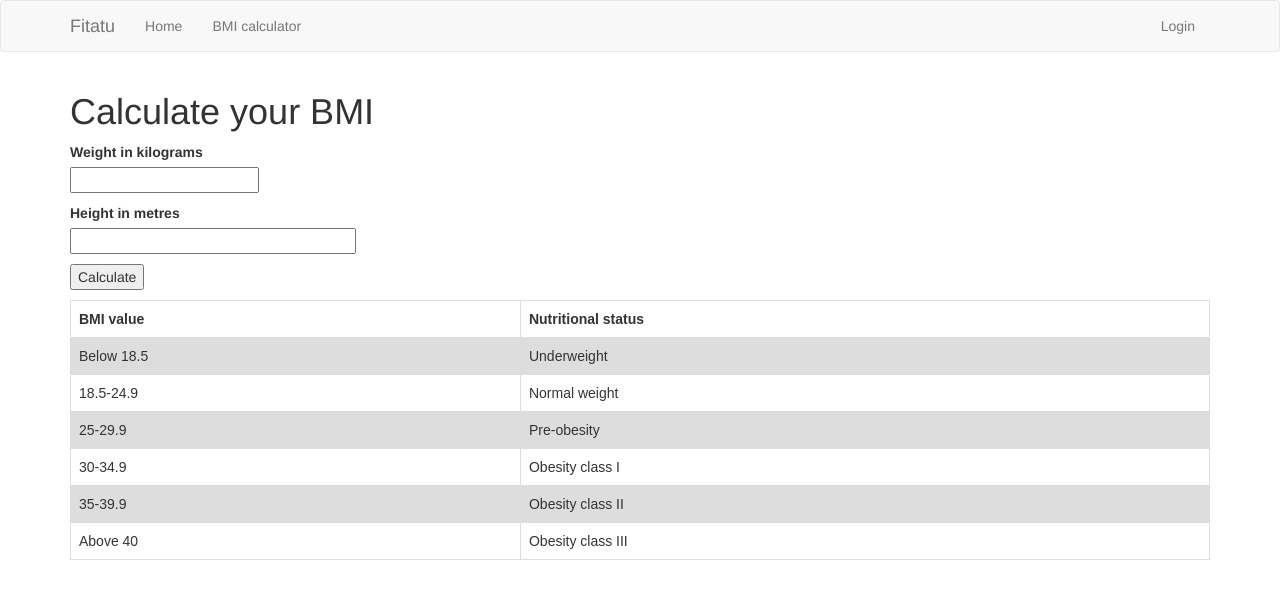
After one commit to domittaa/fitatu, a Flask app: page /bmi in a window 1280 px wide. The commit adds this page. Shown: the top 599 px of the page. Run offline with Flask 2, Linux system fonts and the light colour scheme; some libraries are stand-ins or nearby versions.

Commit message:
bmi calculator

```diff
--- a/app/forms.py
+++ b/app/forms.py
@@ -1,5 +1,5 @@
 from flask_wtf import FlaskForm
-from wtforms import StringField, PasswordField, BooleanField, SubmitField, IntegerField, SelectField, FileField
+from wtforms import StringField, PasswordField, BooleanField, SubmitField, IntegerField, SelectField, FileField, FloatField
 from wtforms.validators import DataRequired, Length, EqualTo, Email, ValidationError, Optional
 from app.models import User
 
@@ -51,3 +51,9 @@ class EditProfileForm(FlaskForm):
             user = User.query.filter_by(username=self.username.data).first()
             if user is not None:
                 raise ValidationError('Please use a different username.')
+
+
+class BMIForm(FlaskForm):
+    weight = IntegerField('Weight in kilograms', validators=[DataRequired()])
+    height = FloatField('Height in metres', validators=[DataRequired()])
+    submit = SubmitField('Calculate')
--- a/app/routes.py
+++ b/app/routes.py
@@ -1,6 +1,6 @@
 from app import app, db
 from flask import render_template, flash, redirect, url_for, request
-from app.forms import LoginForm, RegisterForm, EditProfileForm
+from app.forms import LoginForm, RegisterForm, EditProfileForm, BMIForm
 from flask_login import current_user, login_user, logout_user, login_required
 from app.models import User
 import os
@@ -95,3 +95,14 @@ def edit_profile():
         form.pal.data = current_user.pal
 
     return render_template('edit_profile.html', form=form)
+
+
+@app.route('/bmi', methods=['GET', 'POST'])
+def bmi():
+    form = BMIForm()
+    if form.validate_on_submit():
+        weight = form.weight.data
+        height = form.height.data
+        bmi = round(weight/height**2,1)
+        flash(f"Your BMI is {bmi}. Check the table below for more informations.")
+    return render_template('bmi.html', form=form)
--- a/app/templates/base.html
+++ b/app/templates/base.html
@@ -28,6 +28,7 @@
             <div class="collapse navbar-collapse" id="bs-example-navbar-collapse-1">
                 <ul class="nav navbar-nav">
                     <li><a href="{{ url_for('index') }}">Home</a></li>
+                    <li><a href="{{ url_for('bmi') }}">BMI calculator</a></li>
                 </ul>
                 <ul class="nav navbar-nav navbar-right">
                     {% if current_user.is_anonymous %}
--- /dev/null
+++ b/app/templates/bmi.html
@@ -0,0 +1,55 @@
+{% extends 'base.html' %}
+
+
+{% block app_content %}
+    <h1>Calculate your BMI</h1>
+    <form action="" method="post" novalidate>
+        {{ form.hidden_tag() }}
+        <p>
+            {{ form.weight.label }}<br>
+            {{ form.weight(size=32) }}
+            {% for error in form.weight.errors %}
+            <span style="color: red;">[{{ error }}]</span>
+            {% endfor %}
+        </p>
+        <p>
+            {{ form.height.label }}<br>
+            {{ form.height(size=32) }}
+            {% for error in form.height.errors %}
+            <span style="color: red;">[{{ error }}]</span>
+            {% endfor %}
+        </p>
+        <p>{{ form.submit() }}</p>
+    </form>
+
+    <table>
+  <tr>
+    <th>BMI value</th>
+    <th>Nutritional status</th>
+  </tr>
+  <tr>
+    <td>Below 18.5</td>
+    <td>Underweight </td>
+  </tr>
+  <tr>
+    <td>18.5-24.9</td>
+    <td>Normal weight</td>
+  </tr>
+  <tr>
+    <td>25-29.9</td>
+    <td>Pre-obesity</td>
+  </tr>
+  <tr>
+    <td>30-34.9</td>
+    <td>Obesity class I</td>
+  </tr>
+  <tr>
+    <td>35-39.9</td>
+    <td>Obesity class II</td>
+  </tr>
+        <tr>
+    <td>Above 40</td>
+    <td>Obesity class III</td>
+  </tr>
+</table>
+{% endblock %}
```
